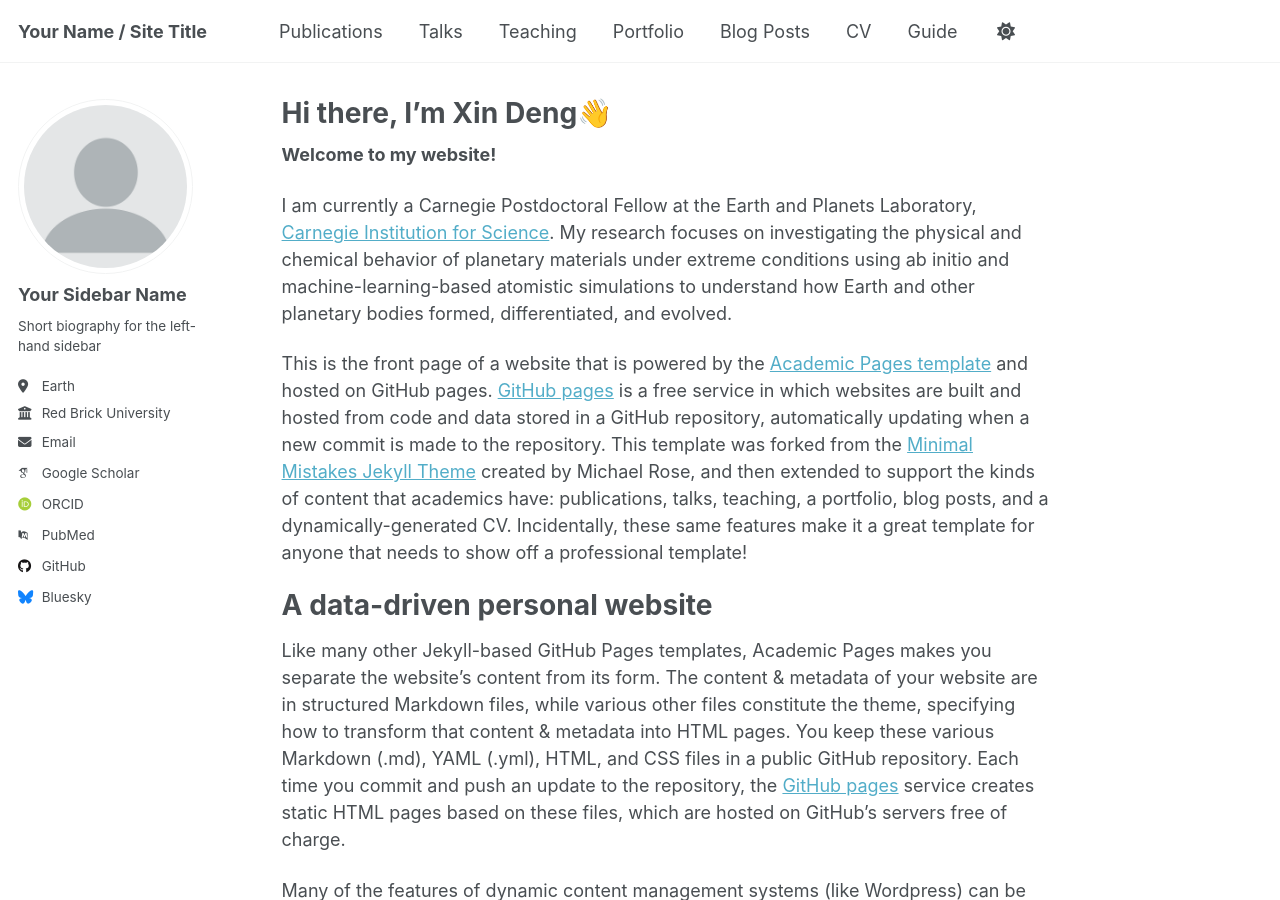
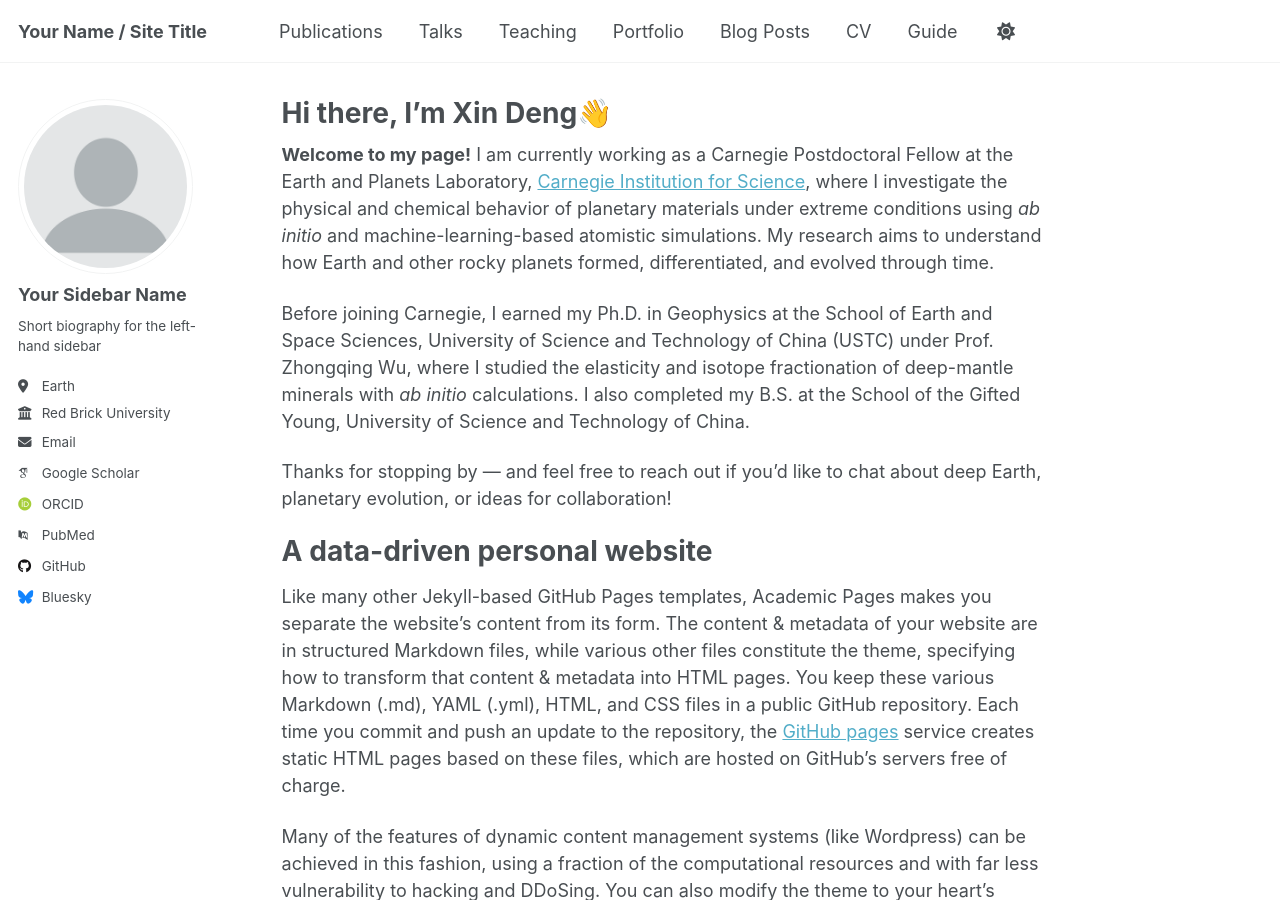
Before and after one commit to x1nd3ng/x1nd3ng.github.io, a Jekyll site: the page built from _pages/about.md, in a window 1280 px wide and 900 px high. Built offline with Jekyll 4.4.1, drawn with Linux system fonts in a browser that asks for light colours; some web fonts are replaced; a script that is not in the unit is left out.

Commit message:
Update about.md

```diff
--- a/_pages/about.md
+++ b/_pages/about.md
@@ -7,13 +7,13 @@ redirect_from:
   - /about/
   - /about.html
 ---
-<strong>Welcome to my website!</strong>
 
-I am currently a Carnegie Postdoctoral Fellow at the Earth and Planets Laboratory, [Carnegie Institution for Science](https://carnegiescience.edu). My research focuses on investigating the physical and chemical behavior of planetary materials under extreme conditions using ab initio and machine-learning-based atomistic simulations to understand how Earth and other planetary bodies formed, differentiated, and evolved.
+**Welcome to my page!**
+I am currently working as a Carnegie Postdoctoral Fellow at the Earth and Planets Laboratory, [Carnegie Institution for Science](https://carnegiescience.edu), where I investigate the physical and chemical behavior of planetary materials under extreme conditions using *ab initio* and machine-learning-based atomistic simulations. My research aims to understand how Earth and other rocky planets formed, differentiated, and evolved through time.
 
+Before joining Carnegie, I earned my Ph.D. in Geophysics at the School of Earth and Space Sciences, University of Science and Technology of China (USTC) under Prof. Zhongqing Wu, where I studied the elasticity and isotope fractionation of deep-mantle minerals with *ab initio* calculations. I also completed my B.S. at the School of the Gifted Young, University of Science and Technology of China.
 
-
-This is the front page of a website that is powered by the [Academic Pages template](https://github.com/academicpages/academicpages.github.io) and hosted on GitHub pages. [GitHub pages](https://pages.github.com) is a free service in which websites are built and hosted from code and data stored in a GitHub repository, automatically updating when a new commit is made to the repository. This template was forked from the [Minimal Mistakes Jekyll Theme](https://mmistakes.github.io/minimal-mistakes/) created by Michael Rose, and then extended to support the kinds of content that academics have: publications, talks, teaching, a portfolio, blog posts, and a dynamically-generated CV. Incidentally, these same features make it a great template for anyone that needs to show off a professional template!
+Thanks for stopping by — and feel free to reach out if you’d like to chat about deep Earth, planetary evolution, or ideas for collaboration!
 
 A data-driven personal website
 ======
```
